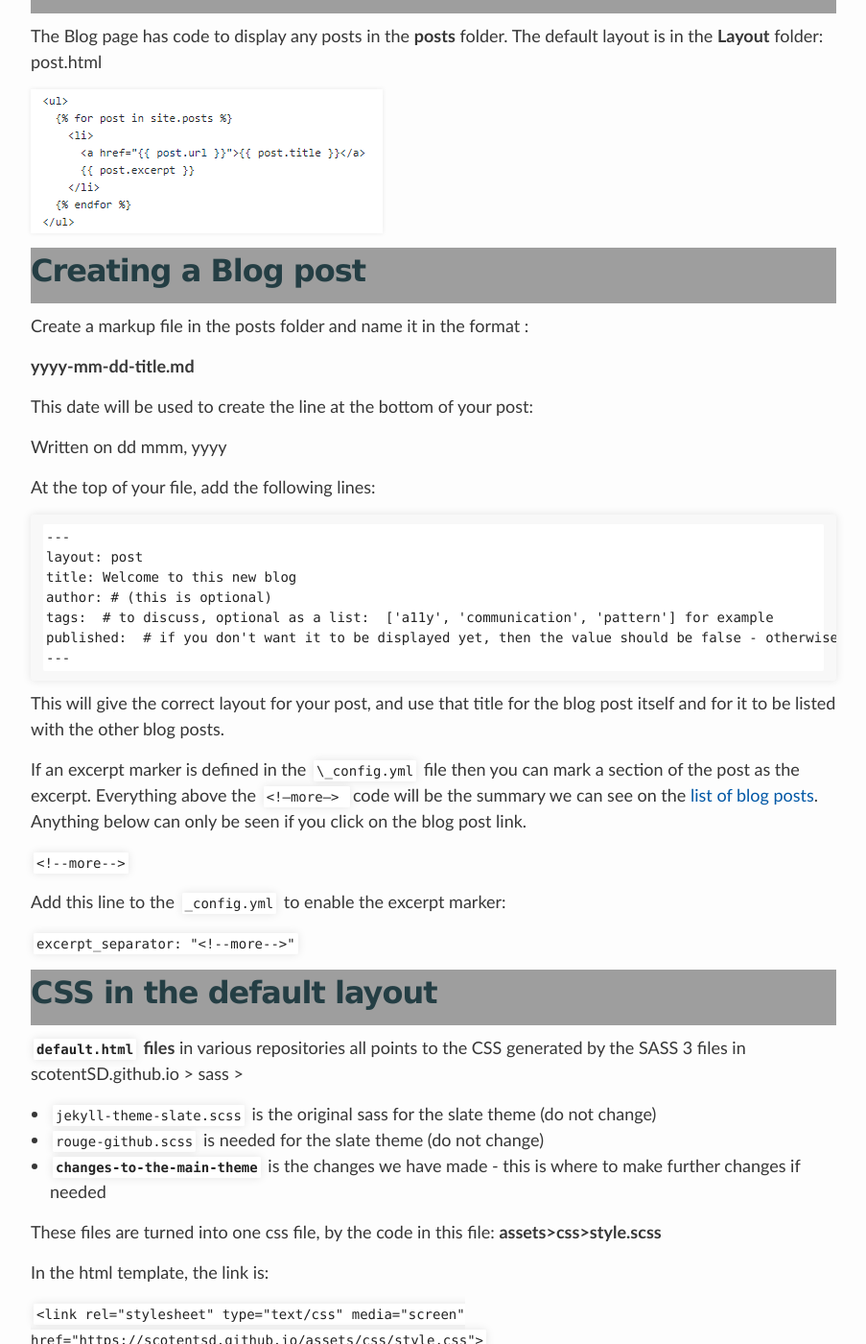
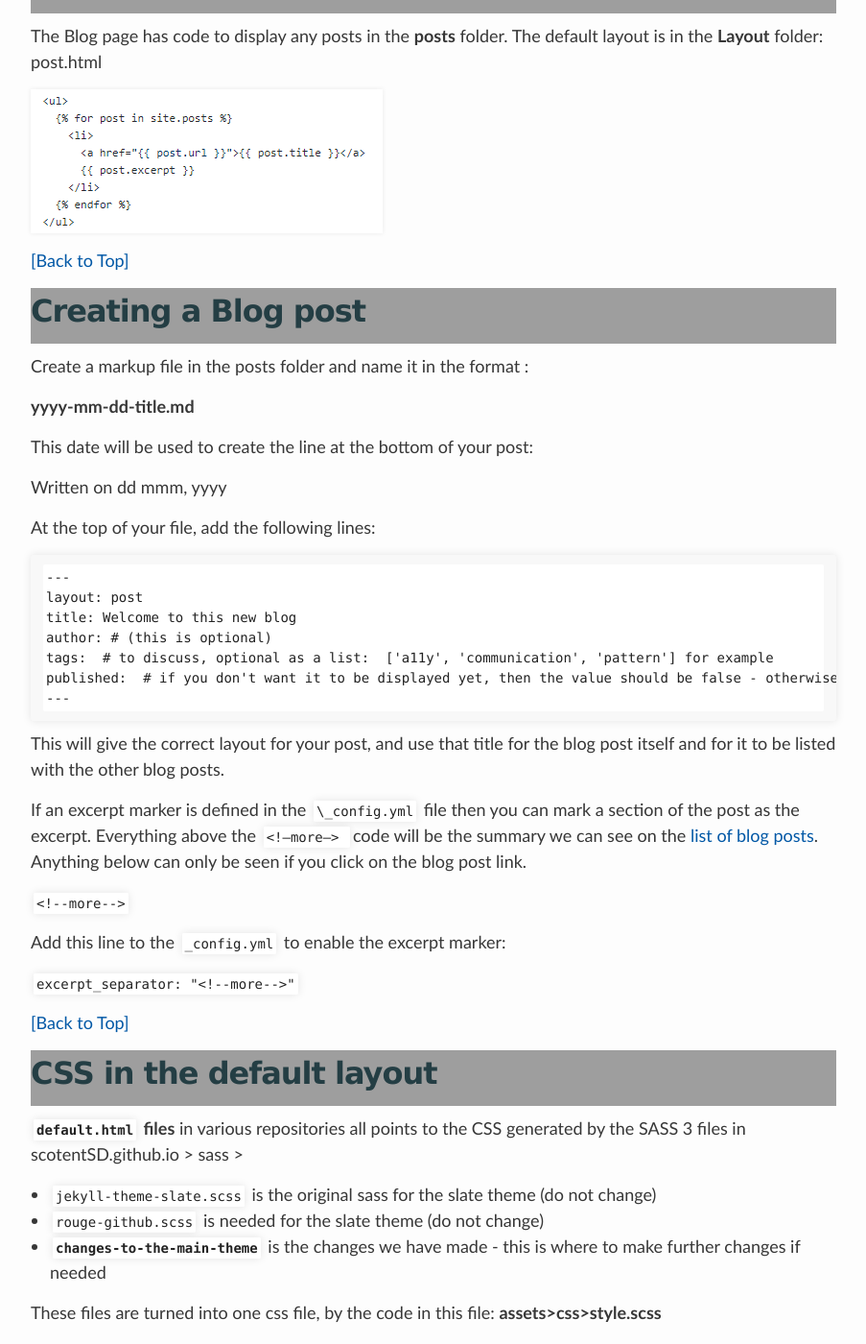
Before and after one commit to carl-watson/scotentSD.github.io, a Jekyll site: the page built from help.md, in a window 1280 px wide and 1400 px high, scrolled down 742 px. Shown: the whole window at 96% size, without its empty margins (188-1091 px from the left). Built offline with Jekyll 4.4.1, drawn with Linux system fonts in a browser that asks for light colours; some of the changed text lies outside the part shown.

Commit message:
SK - add back to top links

```diff
--- a/help.md
+++ b/help.md
@@ -21,6 +21,7 @@ The Blog page has code to display any posts in the **posts** folder. The default
 
 ![Design in the open](/images/blogpost-code.PNG)
 
+[[Back to Top]](https://scotentsd.github.io/help/)
 
 ## Creating a Blog post
 Create a markup file in the posts folder and name it in the format :
@@ -57,6 +58,8 @@ Add this line to the `_config.yml` to enable the excerpt marker:
 
 `excerpt_separator: "<!--more-->" `
 
+[[Back to Top]](https://scotentsd.github.io/help/)
+
 ## CSS in the  default layout
 **`default.html` files** in various repositories all points to the CSS generated by the SASS 3 files in scotentSD.github.io > sass >
 - `jekyll-theme-slate.scss` is the original sass for the slate theme (do not change)
@@ -69,6 +72,8 @@ In the html template, the link is:
 
 `<link rel="stylesheet" type="text/css" media="screen" href="https://scotentsd.github.io/assets/css/style.css">`
 
+[[Back to Top]](https://scotentsd.github.io/help/)
+
 ## Project timeline
 **`post.html` files** in project repositories all points to the CSS file  called `timeline.css` in the **Resource repository**
 
@@ -77,6 +82,8 @@ In the post.html template, the link is:
 `<link rel="stylesheet" type="text/css" media="screen" href="https://scotentsd.github.io/assets/css/style.css">`
 
 This is different for the blog posts from the navigation menu. Any change needed to the css for the project timelines should be done in the **Resource repository**.
+
+[[Back to Top]](https://scotentsd.github.io/help/)
 
 ## Posts for the project timelines
 
@@ -110,6 +117,7 @@ Remember to mention what type of file it is in the text link. For example:
 
 `[Partner Prioritisation Spreadsheet (Excel file)](../files/SEP-Partner-Prioritisation-020819-V1.xlsx)`
 
+[[Back to Top]](https://scotentsd.github.io/help/)
 
 ## HTLM Changes to the Header and footer -  Includes
 If you want to change elements in the footer or header, you will have to do it in various `default.html` files, there is one in the `layout` folder of each repo:
@@ -133,12 +141,16 @@ Part of the code can also be in the folder `includes`. At the moment, you will f
 - `breadcrumbs.html` this is the code for the breadcrumbs just below the header
 - the project repo also have a `key.html` (the code for the colour key)
 
+[[Back to Top]](https://scotentsd.github.io/help/)
+
 ## Looking for a template?
 Check the `Resources` repository first (the generic ones are there) or folders named **templates** or **drafts** in other repositories
 
 If you want to **create a whole new project space**, than use the [Resource repository](https://github.com/scotentSD/resources) and from there select the green button like on the picture below 'Use this template' . This will then guide you to make a new repository with the same files and folder structure.
 
 ![acreenshot of the Github repository showing the menu buttons](/images/show-use-this-template-button.png)
+
+[[Back to Top]](https://scotentsd.github.io/help/)
 
 ## Structure (on the 08/01/20)
 Navigation menu:
@@ -160,10 +172,14 @@ Navigation menu:
 - Feedback
 - Personas
 
+[[Back to Top]](https://scotentsd.github.io/help/)
+
 ## Need more help?
 [Cheatsheet for markdown](https://github.com/adam-p/markdown-here/wiki/Markdown-Cheatsheet)
 
 Also have a look at the [Resources](https://scotentsd.github.io/resources/)
+
+[[Back to Top]](https://scotentsd.github.io/help/)
 
 ## How the blog is structured (25/01/2020)
 By default, when you select **Blog** in the navigation menu, you get the latest blog displayed on the page, with a link at the top which could take you to the page with the list of blog posts. You can also navigate to the previous or next blog post.
@@ -191,7 +207,7 @@ Note: if your **blog post is going to have a lot of images**, then it's best to
 If you folder as a space in its name, the path name will need to have %20 instead of the space. For example, for the **tube map** folder, the path for the image is /images/tube%20map/
 
 
-
+[[Back to Top]](https://scotentsd.github.io/help/)
 
 <br><br>
 <div>Last updated: {{site.time | date_to_string}}</div>
```
